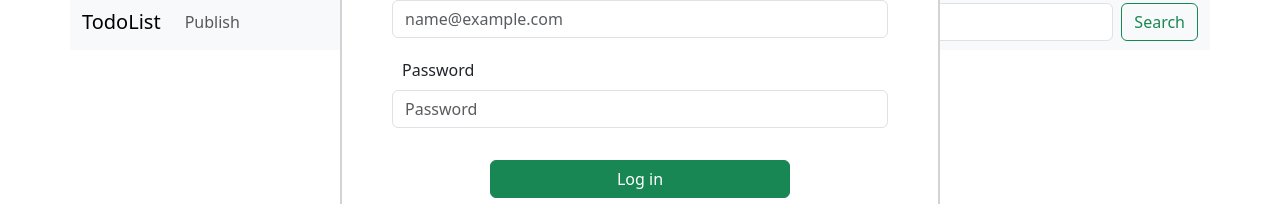
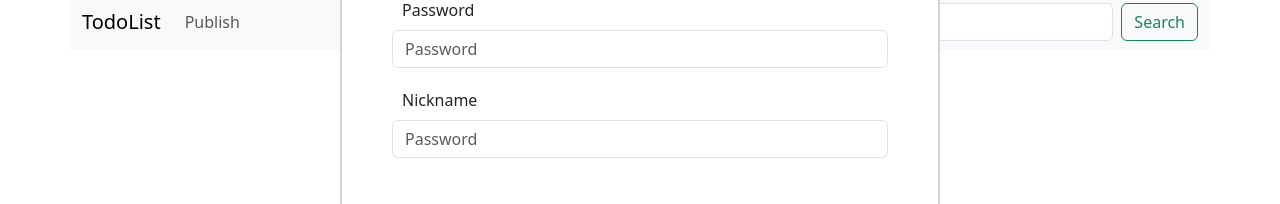
Before and after one commit to seungtoctoc/cookie-react-practice, a React (Create React App) app: page / in a window 1280 px wide. Both pictures are taken after a click on the button "Log in". Shown: the part 274-478 px from the top of the page. Built offline with nearby package versions, Linux system fonts and the light colour scheme.

Commit message:
feat: add nickname form

```diff
--- a/src/App.js
+++ b/src/App.js
@@ -16,6 +16,7 @@ import Login from './components/Login';
 function App() {
   const [isLoggingIn, setIsLoggingIn] = useState(false);
   const [isMember, setIsMember] = useState(false);
+
 
   const userUrl = '127.0.0.1:3000/users/';
 
--- a/src/components/Login.js
+++ b/src/components/Login.js
@@ -6,6 +6,7 @@ import Button from 'react-bootstrap/Button';
 export default function Login(props) {
     const [email, setEmail] = useState('');
     const [password, setPassword] = useState('');
+    const [nickname, setNickname] = useState('');
 
     const setIsLoggingIn = props.setIsLoggingIn;
 
@@ -19,7 +20,7 @@ export default function Login(props) {
 
     return (
         <div style={{width:'100%', height:'100%', position:'fixed', top:'0', display:'flex', alignItems:'center'}}>
-            <div style={{width:'60%', maxWidth:'600px', height:'420px', margin:'0 auto', padding:'50px', border: '2px solid', borderColor:"lightgray", backgroundColor: 'white', borderRadius:'15px'}}>
+            <div style={{width:'60%', maxWidth:'600px', height:'540px', margin:'0 auto', padding:'50px', border: '2px solid', borderColor:"lightgray", backgroundColor: 'white', borderRadius:'15px'}}>
                 <Form>
                     <Form.Label style={{float:'left', marginLeft:'10px'}}>Email address</Form.Label>
                     <Form.Control
@@ -32,7 +33,16 @@ export default function Login(props) {
                     <Form.Control
                         type="password"
                         placeholder="Password"
+                        style={{marginBottom:'20px'}}
                         onChange={(e) => setPassword(e.target.value)}/>
+
+                    <Form.Label style={{float:'left', marginLeft:'10px'}}>Nickname</Form.Label>
+                    <Form.Control
+                        type="password"
+                        placeholder="Password"
+                        style={{marginBottom:'40px'}}
+                        onChange={(e) => setNickname(e.target.value)}/>
+
                 </Form>
 
 
```
